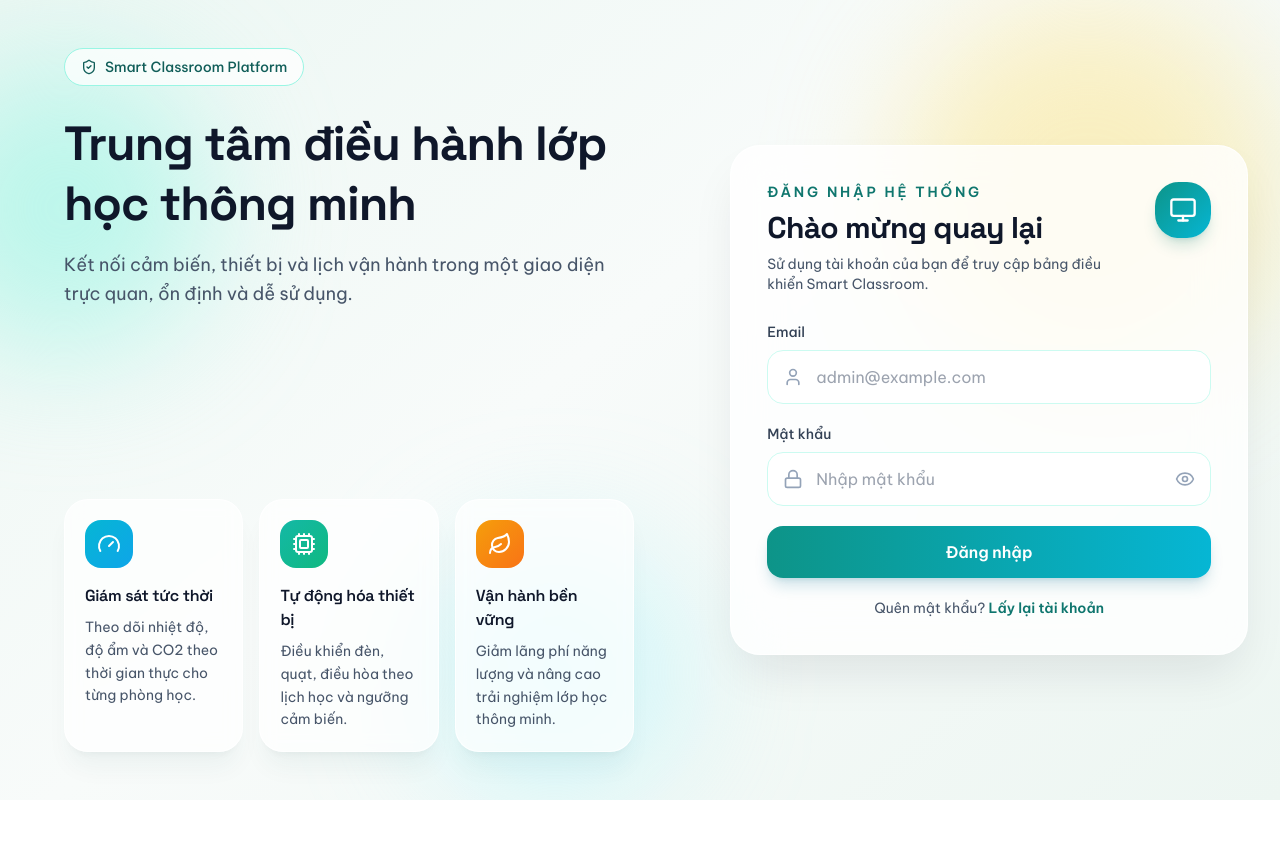
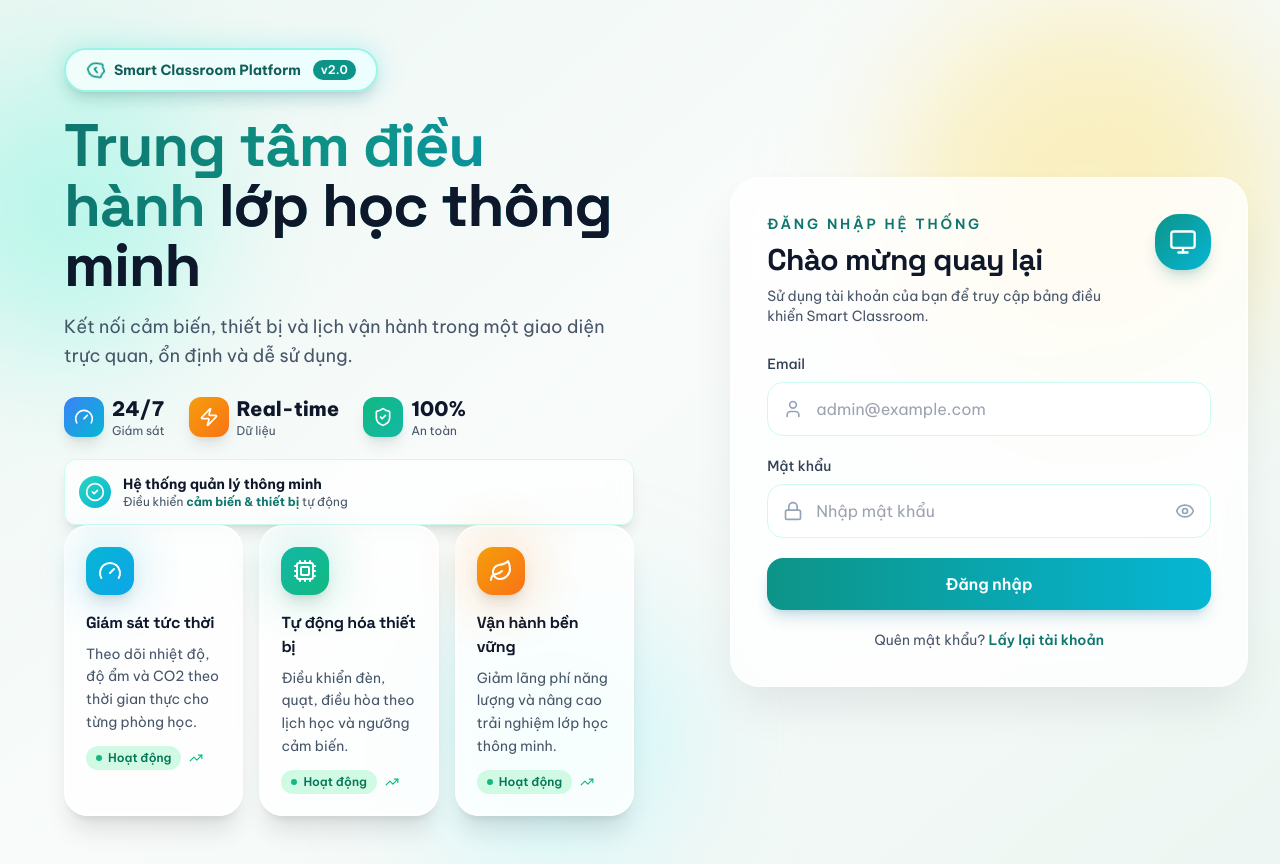
Before and after one commit to Software-Engineering-Web-GR6/web-fontend, a React (Vite) app in the folder smart-classrooms/: page /login in a window 1280 px wide. Before the commit the page ends 800 px from the top, so only its background shows below. Built offline with nearby package versions, Linux system fonts and the light colour scheme.

Commit message:
Update login ver2.0 , fix Arlet

```diff
--- a/smart-classrooms/src/pages/Login.tsx
+++ b/smart-classrooms/src/pages/Login.tsx
@@ -13,6 +13,10 @@ import {
   Monitor,
   ShieldCheck,
   User,
+  Building2,
+  Zap,
+  TrendingUp,
+  Star,
 } from "lucide-react";
 import { useAuthStore } from "../store/authStore";
 import { useFormValidation } from "../hooks/useFormValidation";
@@ -22,19 +26,22 @@ import { PasswordStrengthMeter } from "../components/ui/PasswordStrengthMeter";
 const highlights = [
   {
     title: "Giám sát tức thời",
-        description: "Theo dõi nhiệt độ, độ ẩm và CO2 theo thời gian thực cho từng phòng học.",
+    description:
+      "Theo dõi nhiệt độ, độ ẩm và CO2 theo thời gian thực cho từng phòng học.",
     icon: Gauge,
     color: "from-cyan-500 to-sky-500",
   },
   {
     title: "Tự động hóa thiết bị",
-        description: "Điều khiển đèn, quạt, điều hòa theo lịch học và ngưỡng cảm biến.",
+    description:
+      "Điều khiển đèn, quạt, điều hòa theo lịch học và ngưỡng cảm biến.",
     icon: Cpu,
     color: "from-teal-500 to-emerald-500",
   },
   {
     title: "Vận hành bền vững",
-        description: "Giảm lãng phí năng lượng và nâng cao trải nghiệm lớp học thông minh.",
+    description:
+      "Giảm lãng phí năng lượng và nâng cao trải nghiệm lớp học thông minh.",
     icon: Leaf,
     color: "from-amber-500 to-orange-500",
   },
@@ -122,17 +129,102 @@ const Login: React.FC = () => {
           className="hidden px-10 py-12 lg:flex lg:flex-col lg:justify-between xl:px-16"
         >
           <div>
-                        <div className="inline-flex items-center gap-2 rounded-full border border-teal-200 bg-white/75 px-4 py-2 text-sm font-medium text-teal-800">
-                            <ShieldCheck className="h-4 w-4" />
+            {/* Enhanced Badge */}
+            <motion.div
+              className="group relative inline-flex"
+              whileHover={{ scale: 1.05 }}
+            >
+              <div className="absolute -inset-1 rounded-full bg-gradient-to-r from-teal-400 to-cyan-400 opacity-20 blur-md transition-opacity group-hover:opacity-40" />
+              <div className="relative flex items-center gap-2 rounded-full border-2 border-teal-200 bg-gradient-to-r from-teal-50 to-cyan-50 px-5 py-2.5 text-sm font-bold text-teal-800 shadow-lg">
+                <motion.div
+                  animate={{ rotate: 360 }}
+                  transition={{
+                    duration: 20,
+                    repeat: Infinity,
+                    ease: "linear",
+                  }}
+                >
+                  <ShieldCheck className="h-5 w-5 text-teal-600" />
+                </motion.div>
                 Smart Classroom Platform
+                <span className="ml-1 rounded-full bg-teal-600 px-2 py-0.5 text-xs font-semibold text-white">
+                  v2.0
+                </span>
+              </div>
+            </motion.div>
+
+            {/* Gradient Heading */}
+            <h1 className="mt-6 max-w-xl bg-gradient-to-r from-teal-700 via-teal-600 to-cyan-600 bg-clip-text text-5xl font-black leading-tight text-transparent xl:text-6xl">
+              Trung tâm điều hành{" "}
+              <span className="text-slate-900">lớp học thông minh</span>
+            </h1>
+            <p className="mt-4 max-w-xl text-lg leading-relaxed text-slate-600">
+              Kết nối cảm biến, thiết bị và lịch vận hành trong một giao diện
+              trực quan, ổn định và dễ sử dụng.
+            </p>
+
+            {/* Compact Stats Row */}
+            <div className="mt-6 flex items-center gap-6">
+              {[
+                {
+                  number: "24/7",
+                  label: "Giám sát",
+                  icon: Gauge,
+                  color: "from-blue-500 to-cyan-500",
+                },
+                {
+                  number: "Real-time",
+                  label: "Dữ liệu",
+                  icon: Zap,
+                  color: "from-amber-500 to-orange-500",
+                },
+                {
+                  number: "100%",
+                  label: "An toàn",
+                  icon: ShieldCheck,
+                  color: "from-emerald-500 to-teal-500",
+                },
+              ].map((stat) => {
+                const IconComponent = stat.icon;
+                return (
+                  <div key={stat.label} className="flex items-center gap-2">
+                    <div
+                      className={`flex h-10 w-10 items-center justify-center rounded-xl bg-gradient-to-br ${stat.color} text-white shadow-lg`}
+                    >
+                      <IconComponent className="h-5 w-5" />
+                    </div>
+                    <div>
+                      <div className="text-xl font-black text-slate-900">
+                        {stat.number}
+                      </div>
+                      <div className="text-xs text-slate-600">{stat.label}</div>
+                    </div>
+                  </div>
+                );
+              })}
             </div>
 
-                        <h1 className="mt-7 max-w-xl text-5xl font-bold leading-tight text-slate-900">
-                            Trung tâm điều hành lớp học thông minh
-                        </h1>
-                        <p className="mt-4 max-w-xl text-lg leading-relaxed text-slate-600">
-                            Kết nối cảm biến, thiết bị và lịch vận hành trong một giao diện trực quan, ổn định và dễ sử dụng.
+            {/* Feature Badge */}
+            <motion.div
+              className="mt-5 flex items-center gap-3 rounded-xl border border-teal-100 bg-white/70 p-3.5 shadow-lg backdrop-blur"
+              whileHover={{ scale: 1.02 }}
+            >
+              <div className="flex items-center justify-center h-8 w-8 rounded-full bg-gradient-to-br from-teal-400 to-cyan-500 text-white">
+                <CheckCircle2 className="h-5 w-5" />
+              </div>
+              <div className="flex-1">
+                <p className="text-sm font-bold text-slate-900">
+                  Hệ thống quản lý thông minh
                 </p>
+                <p className="text-xs text-slate-600">
+                  Điều khiển{" "}
+                  <span className="font-bold text-teal-700">
+                    cảm biến & thiết bị
+                  </span>{" "}
+                  tự động
+                </p>
+              </div>
+            </motion.div>
           </div>
 
           <div className="grid grid-cols-1 gap-4 xl:grid-cols-3">
@@ -144,15 +236,38 @@ const Login: React.FC = () => {
                   initial={{ opacity: 0, y: 20 }}
                   animate={{ opacity: 1, y: 0 }}
                   transition={{ delay: 0.25 + index * 0.1 }}
-                                    className="rounded-3xl border border-white/80 bg-white/70 p-5 shadow-xl shadow-teal-900/5 backdrop-blur"
+                  whileHover={{ y: -5, scale: 1.02 }}
+                  className="group rounded-3xl border-2 border-white/90 bg-white/80 p-5 shadow-xl backdrop-blur transition-all hover:border-teal-200 hover:shadow-2xl"
                 >
+                  <div className="relative mb-4 inline-flex">
+                    <motion.div
+                      className={`absolute inset-0 rounded-2xl bg-gradient-to-br ${item.color} opacity-30 blur-xl`}
+                      animate={{ scale: [1, 1.2, 1] }}
+                      transition={{
+                        duration: 3,
+                        repeat: Infinity,
+                        delay: index * 0.5,
+                      }}
+                    />
                     <div
-                                        className={`mb-4 flex h-12 w-12 items-center justify-center rounded-2xl bg-gradient-to-br ${item.color} text-white`}
+                      className={`relative flex h-12 w-12 items-center justify-center rounded-2xl bg-gradient-to-br ${item.color} text-white shadow-lg transition-transform group-hover:scale-110 group-hover:rotate-3`}
                     >
                       <Icon className="h-6 w-6" />
                     </div>
-                                    <h3 className="text-base font-semibold text-slate-900">{item.title}</h3>
-                                    <p className="mt-2 text-sm leading-relaxed text-slate-600">{item.description}</p>
+                  </div>
+                  <h3 className="text-base font-bold text-slate-900 transition-colors group-hover:text-teal-700">
+                    {item.title}
+                  </h3>
+                  <p className="mt-2 text-sm leading-relaxed text-slate-600">
+                    {item.description}
+                  </p>
+                  <div className="mt-3 flex items-center gap-2">
+                    <div className="flex items-center gap-1.5 rounded-full bg-emerald-100 px-2.5 py-1 text-xs font-semibold text-emerald-700">
+                      <div className="h-1.5 w-1.5 rounded-full bg-emerald-500 animate-pulse" />
+                      Hoạt động
+                    </div>
+                    <TrendingUp className="h-3.5 w-3.5 text-emerald-500" />
+                  </div>
                 </motion.div>
               );
             })}
@@ -168,9 +283,16 @@ const Login: React.FC = () => {
           >
             <div className="mb-7 flex items-start justify-between gap-4">
               <div>
-                                <p className="text-sm font-semibold uppercase tracking-[0.2em] text-teal-700">Đăng nhập hệ thống</p>
-                                <h2 className="mt-2 text-3xl font-bold text-slate-900">Chào mừng quay lại</h2>
-                                <p className="mt-2 text-sm text-slate-600">Sử dụng tài khoản của bạn để truy cập bảng điều khiển Smart Classroom.</p>
+                <p className="text-sm font-semibold uppercase tracking-[0.2em] text-teal-700">
+                  Đăng nhập hệ thống
+                </p>
+                <h2 className="mt-2 text-3xl font-bold text-slate-900">
+                  Chào mừng quay lại
+                </h2>
+                <p className="mt-2 text-sm text-slate-600">
+                  Sử dụng tài khoản của bạn để truy cập bảng điều khiển Smart
+                  Classroom.
+                </p>
               </div>
               <div className="flex h-14 w-14 shrink-0 items-center justify-center rounded-3xl bg-gradient-to-br from-teal-600 to-cyan-500 text-white shadow-lg shadow-teal-700/20">
                 <Monitor className="h-7 w-7" />
@@ -180,6 +302,7 @@ const Login: React.FC = () => {
             <AnimatePresence mode="wait">
               {error && (
                 <motion.div
+                  key="error"
                   className="mb-5 flex items-center gap-2 rounded-2xl border border-rose-200 bg-rose-50 px-4 py-3 text-rose-700"
                   initial={{ opacity: 0, y: -8 }}
                   animate={{ opacity: 1, y: 0 }}
@@ -192,6 +315,7 @@ const Login: React.FC = () => {
 
               {loginSuccess && (
                 <motion.div
+                  key="success"
                   className="mb-5 flex items-center gap-2 rounded-2xl border border-emerald-200 bg-emerald-50 px-4 py-3 text-emerald-700"
                   initial={{ opacity: 0, scale: 0.96 }}
                   animate={{ opacity: 1, scale: 1 }}
@@ -205,7 +329,9 @@ const Login: React.FC = () => {
 
             <form onSubmit={handleSubmit} className="space-y-5">
               <div>
-                                <label className="mb-2 block text-sm font-medium text-slate-700">Email</label>
+                <label className="mb-2 block text-sm font-medium text-slate-700">
+                  Email
+                </label>
                 <div className="relative">
                   <User className="pointer-events-none absolute left-4 top-1/2 h-5 w-5 -translate-y-1/2 text-slate-400" />
                   <input
@@ -214,17 +340,24 @@ const Login: React.FC = () => {
                     onChange={(e) => handleUsernameChange(e.target.value)}
                     onBlur={() => handleBlur("username")}
                     placeholder="admin@example.com"
-                                        className={`w-full rounded-2xl border bg-white px-12 py-3.5 text-slate-900 outline-none transition focus:ring-4 ${errors.username
+                    className={`w-full rounded-2xl border bg-white px-12 py-3.5 text-slate-900 outline-none transition focus:ring-4 ${
+                      errors.username
                         ? "border-rose-300 focus:border-rose-400 focus:ring-rose-100"
                         : "border-teal-100 focus:border-teal-400 focus:ring-teal-100"
                     }`}
                   />
                 </div>
-                                {errors.username && <p className="mt-1.5 text-xs text-rose-600">{errors.username}</p>}
+                {errors.username && (
+                  <p className="mt-1.5 text-xs text-rose-600">
+                    {errors.username}
+                  </p>
+                )}
               </div>
 
               <div>
-                                <label className="mb-2 block text-sm font-medium text-slate-700">Mật khẩu</label>
+                <label className="mb-2 block text-sm font-medium text-slate-700">
+                  Mật khẩu
+                </label>
                 <div className="relative">
                   <Lock className="pointer-events-none absolute left-4 top-1/2 h-5 w-5 -translate-y-1/2 text-slate-400" />
                   <input
@@ -233,7 +366,8 @@ const Login: React.FC = () => {
                     onChange={(e) => handlePasswordChange(e.target.value)}
                     onBlur={() => handleBlur("password")}
                     placeholder="Nhập mật khẩu"
-                                        className={`w-full rounded-2xl border bg-white px-12 py-3.5 text-slate-900 outline-none transition focus:ring-4 ${errors.password
+                    className={`w-full rounded-2xl border bg-white px-12 py-3.5 text-slate-900 outline-none transition focus:ring-4 ${
+                      errors.password
                         ? "border-rose-300 focus:border-rose-400 focus:ring-rose-100"
                         : "border-teal-100 focus:border-teal-400 focus:ring-teal-100"
                     }`}
@@ -244,11 +378,19 @@ const Login: React.FC = () => {
                     onClick={() => setShowPassword((current) => !current)}
                     className="absolute right-4 top-1/2 -translate-y-1/2 text-slate-400 transition hover:text-slate-600"
                   >
-                                        {showPassword ? <EyeOff className="h-5 w-5" /> : <Eye className="h-5 w-5" />}
+                    {showPassword ? (
+                      <EyeOff className="h-5 w-5" />
+                    ) : (
+                      <Eye className="h-5 w-5" />
+                    )}
                   </button>
                 </div>
 
-                                {errors.password && <p className="mt-1.5 text-xs text-rose-600">{errors.password}</p>}
+                {errors.password && (
+                  <p className="mt-1.5 text-xs text-rose-600">
+                    {errors.password}
+                  </p>
+                )}
 
                 {passwordStrength && !errors.password && (
                   <PasswordStrengthMeter
@@ -277,7 +419,10 @@ const Login: React.FC = () => {
 
               <p className="text-center text-sm text-slate-600">
                 Quên mật khẩu?{" "}
-                                <Link to="/forgot-password" className="font-semibold text-teal-700 transition hover:text-teal-800">
+                <Link
+                  to="/forgot-password"
+                  className="font-semibold text-teal-700 transition hover:text-teal-800"
+                >
                   Lấy lại tài khoản
                 </Link>
               </p>
```
Also changed, not shown: smart-classrooms/src/store/alertStore.ts (+32 -3 lines). Lines whose indentation alone changed are shown as unchanged.
